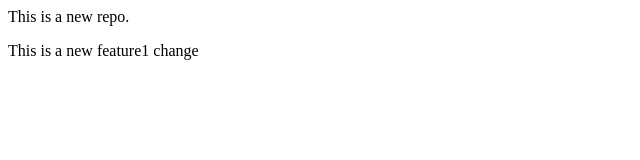
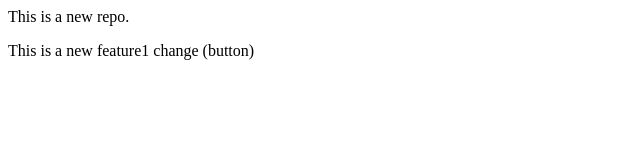
Before and after one commit to JavairiaMujahed/localrepo, a plain HTML site: page index.html in a window 1280 px wide. Shown: the full height of the page, 0-640 px from the left. Drawn offline with Linux system fonts and the light colour scheme.

```diff
--- a/index.html
+++ b/index.html
@@ -1,2 +1,2 @@
 <p>This is a new repo.</p>
-<p>This is a new feature1 change</p>
+<p>This is a new feature1 change (button)</p>
```
